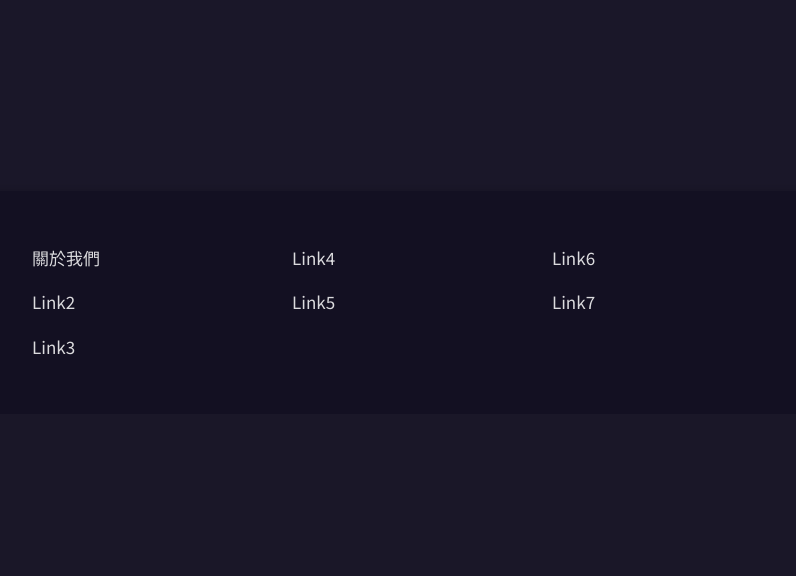
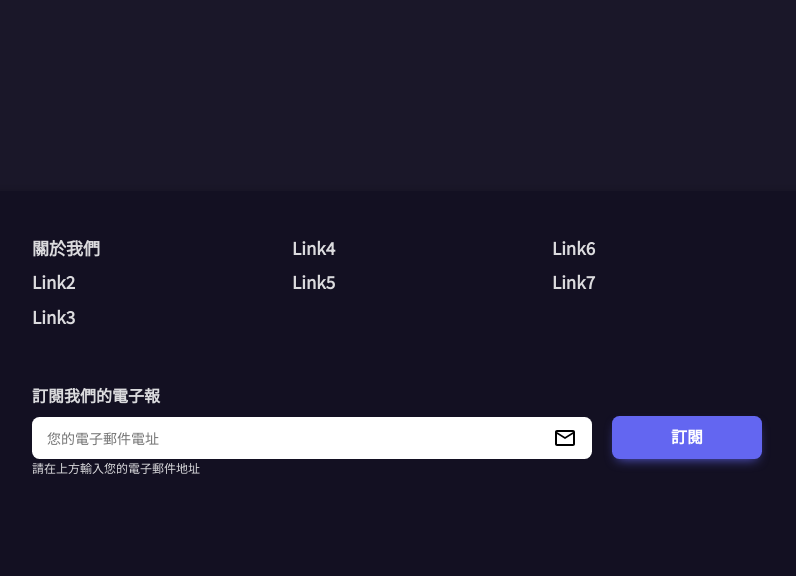
Before and after one commit to timy116/education-portal, a Django app: page / in a window 1280 px wide. Shown: the part 1309-1885 px from the top of the page, without its empty margins (38-834 px from the left). Before the commit the page ends 1664 px from the top, so only its background shows below. Run offline with Django 3.2, Linux system fonts and the light colour scheme; some libraries are stand-ins or nearby versions.

Commit message:
Finished footer newsletter part

```diff
--- a/backend/static/css/main.css
+++ b/backend/static/css/main.css
@@ -11,6 +11,43 @@ a {
 img {
 	max-height: 100%;
 	max-width: 100%;
+}
+
+form {
+	padding: 2rem 0rem 3rem 0rem;
+}
+
+small {
+	font-size: 80%;
+}
+
+form input[type="text"],
+form input[type="email"],
+form input[type="password"],
+form select {
+	margin: 1rem 0 1rem 0;
+	padding: 0 1rem 0 1rem;
+	background: #fff;
+	border: 1px solid gray;
+	height: 42px;
+	width: 100%;
+}
+
+.input--icon {
+	align-items: center;
+	display: flex;
+	justify-content: flex-end;
+	width: 100%;
+}
+
+.input--icon input[type="text"],
+.input--icon input[type="password"],
+.input--icon input[type="email"] {
+	padding: 0rem 4rem 0rem 1.5rem;
+}
+
+.input--icon>.iconify {
+	color: black;
 }
 
 /* Temp style */
@@ -289,6 +326,79 @@ div#ot-sdk-cookie-policy {
 	outline: 0;
 }
 
+.footer form {
+	margin: 4.5rem 0rem 4.5rem 0rem;
+	padding: 0;
+}
+
+.form--row {
+	align-items: center;
+	display: flex;
+	flex-wrap: wrap;
+}
+
+.form--row .form--row__input {
+	align-items: flex-start;
+	display: flex;
+	flex-direction: column;
+}
+
+.footer .form--row__input {
+	flex: 1;
+}
+
+.form--row .form--row__input {
+	align-items: flex-start;
+	display: flex;
+	flex-direction: column;
+}
+
+.footer label,
+.footer .copyright {
+	font-size: 1.6rem;
+}
+
+.footer p,
+.footer label {
+	padding: 0rem 0rem 1rem 0rem;
+	font-weight: 600;
+	margin: 0;
+}
+
+.footer p,
+.footer label,
+.footer small {
+	color: rgba(255, 255, 255, .85);
+}
+
+.footer input[type="email"] {
+	border: none;
+	border-radius: 0.75rem;
+	margin: 0;
+	vertical-align: middle;
+}
+
+.form--row .iconify {
+	font-size: 2.4rem;
+	margin: 0rem 1.5rem 0rem 0rem;
+	position: absolute;
+}
+
+.footer small {
+	padding: 0rem 0rem 1rem 0rem;
+}
+
+.footer small {
+	font-size: 1.2rem;
+}
+
+.footer .button {
+	padding: 0.9rem 1.5rem 1.1rem 1.5rem;
+	margin: 0.5rem 2rem 0rem 2rem;
+	border: 0;
+	box-shadow: 0 0.5rem 1.125rem -0.5rem rgb(99 102 241 / 90%);
+}
+
 /* footer end */
 
 
--- a/backend/templates/base.html
+++ b/backend/templates/base.html
@@ -50,7 +50,8 @@
           {% block content %}
 
             {% comment %} base_new_content {% endcomment %}
-				{% block base_new_content %}{% endblock %}
+            {% block base_new_content %}
+            {% endblock %}
           {% endblock content %}
         </div>
       {% endblock content_div %}
--- a/backend/templates/portal/components/footer.html
+++ b/backend/templates/portal/components/footer.html
@@ -4,6 +4,7 @@
 	<div class="container">
 		<div class="row">
 			<div class="col-sm-8">
+				{% comment %} footer links {% endcomment %}
 				<div class="footer-links is-flex">
 					<div class="col-sm-4 col-xs-12">
 						<p><a href="#">關於我們</a></p>
@@ -19,6 +20,26 @@
 						<p><a href="#">Link7</a></p>
 					</div>
 				</div>
+
+				{% comment %} news letter {% endcomment %}
+				<form id="newslatter_form" action="." method="post">
+					<div class="form--row">
+						<div class="form--row__input">
+							<label>訂閱我們的電子報</label>
+							<div class="input--icon">
+								<input type="email" name="email" placeholder="您的電子郵件電址" id="newsletter_email_field" required>
+								<svg xmlns="http://www.w3.org/2000/svg" xmlns:xlink="http://www.w3.org/1999/xlink" aria-hidden="true" role="img"
+								class="iconify iconify--mdi" width="1em" height="1em" preserveAspectRatio="xMidYMid meet"
+								viewBox="0 0 24 24" data-icon="mdi:email-outline">
+									<path d="M22 6c0-1.1-.9-2-2-2H4c-1.1 0-2 .9-2 2v12c0 1.1.9 2 2 2h16c1.1 0 2-.9 2-2V6m-2 0l-8 5l-8-5h16m0 12H4V8l8 5l8-5v10z" fill="currentColor"></path>
+								</svg>
+							</div>
+							<small>請在上方輸入您的電子郵件地址</small>
+						</div>
+						<button type="submit" id="submit_newsletter" name="submit" value="Submit"
+							class="button button--primary">訂閱</button>
+					</div>
+				</form>
 			</div>
 			<div class="col-sm-4"></div>
 		</div>
```
Lines whose indentation alone changed are shown as unchanged.
